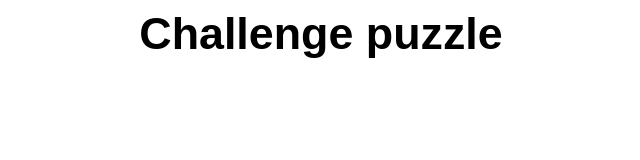
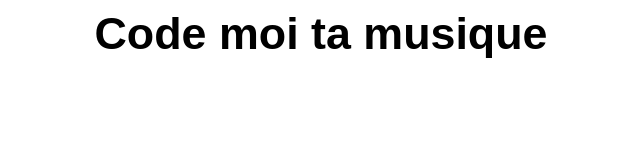
Before and after one commit to Gaellan/res04-puzzle, a plain HTML site: page index.html in a window 1280 px wide. Shown: the whole page, without its empty margins (319-959 px from the left). Drawn offline with Linux system fonts and the light colour scheme.

Commit message:
changement titre

```diff
--- a/index.html
+++ b/index.html
@@ -7,7 +7,7 @@
     </head>
     <body>
         <header>
-            <h1>Challenge puzzle</h1>
+            <h1>Code moi ta musique</h1>
         </header>
 
         <main>
```
